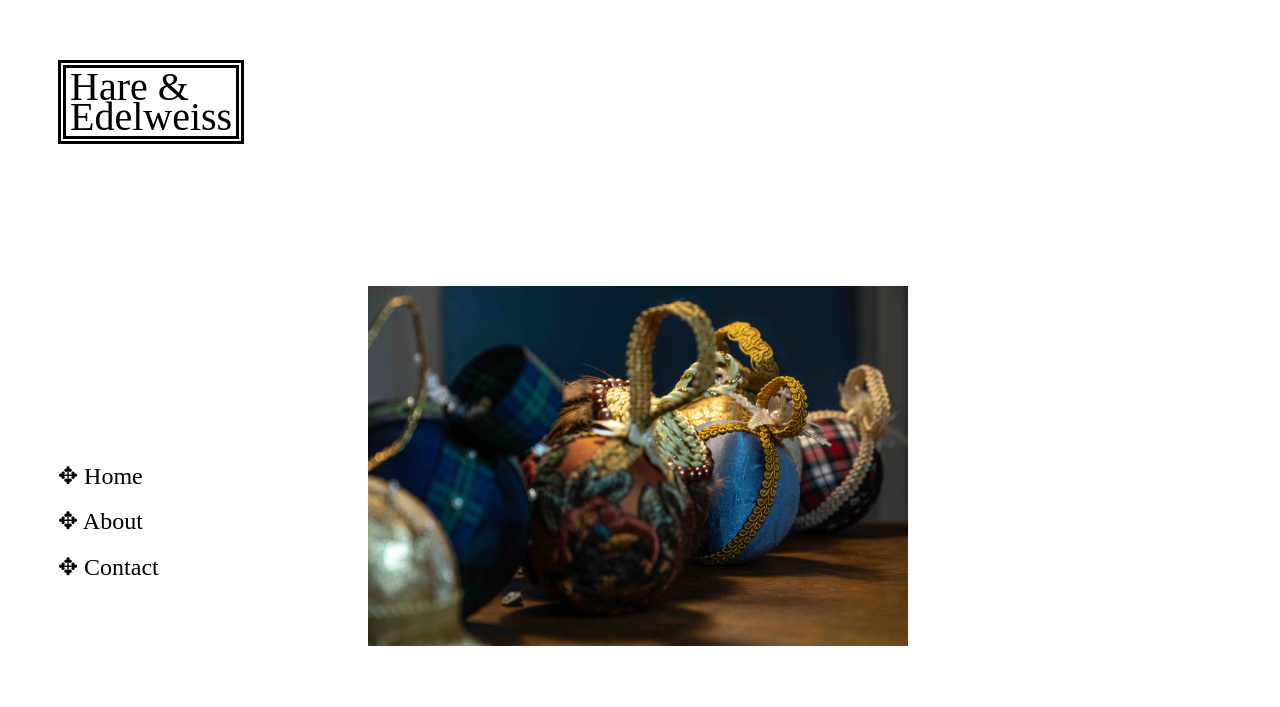
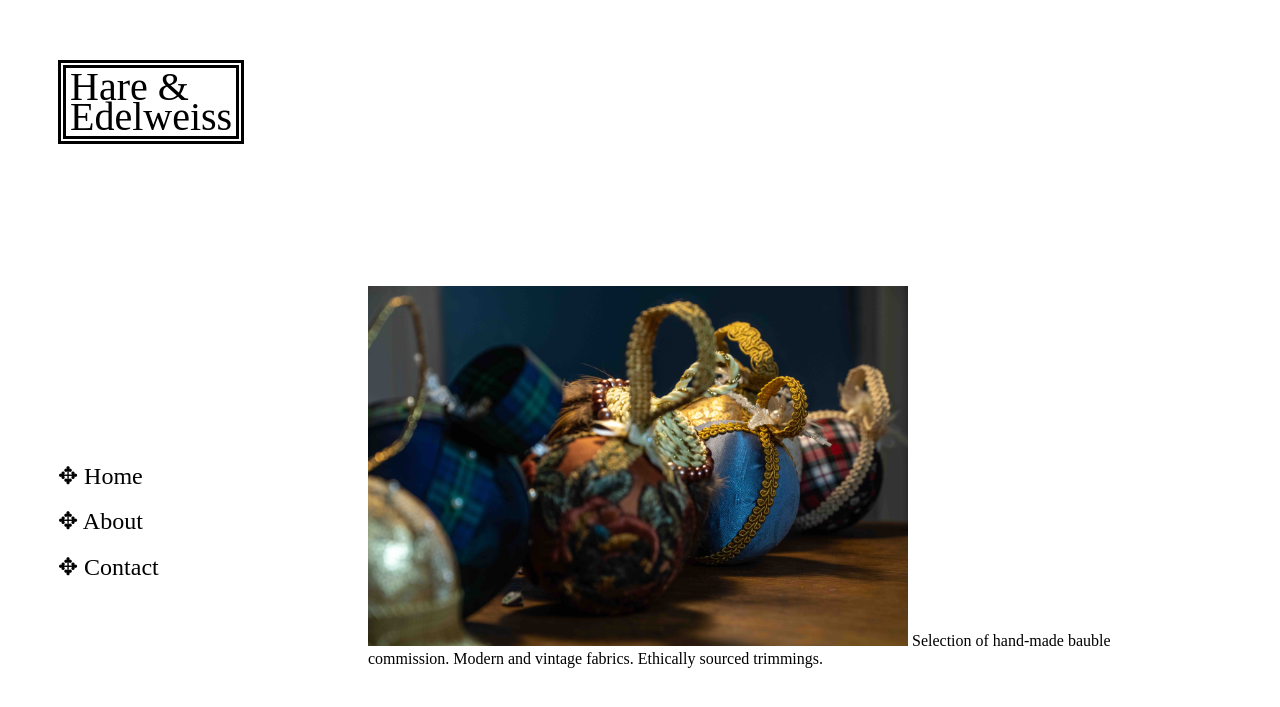
Before and after one commit to humont/hae, a Jekyll site: the page built from _projects/third_eye3.md, in a window 1280 px wide. Shown: the top 707 px of the page. Built offline with Jekyll 4.4.1, drawn with Linux system fonts in a browser that asks for light colours.

Commit message:
Update Projects “third_eye3”

```diff
--- a/_projects/third_eye3.md
+++ b/_projects/third_eye3.md
@@ -4,4 +4,4 @@ title: Hand-crafted Silk and Vintage Fabric Baubles
 splash: ../assets/hae_landing.jpg
 blurb: 'Commissioned for large country home in Scotland, Private Client.'
 ---
-![Selection of hand-made bauble commission. Modern and vintage fabrics. Ethically sourced trimmings.](/assets/hae_landing.jpg)
+![Selection of hand-made bauble commission. Modern and vintage fabrics. Ethically sourced trimmings.](/assets/hae_landing.jpg) Selection of hand-made bauble commission. Modern and vintage fabrics. Ethically sourced trimmings.
```
